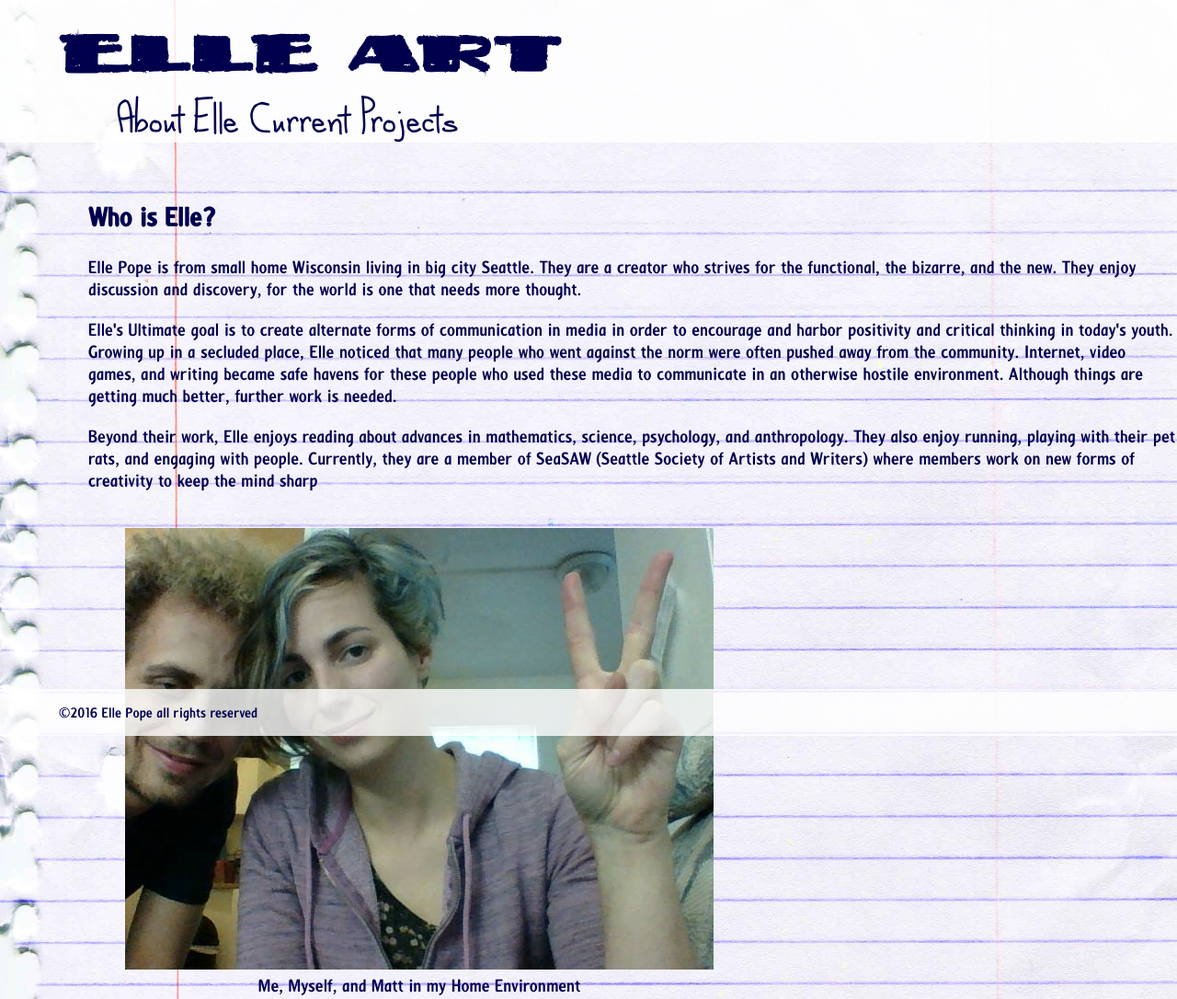
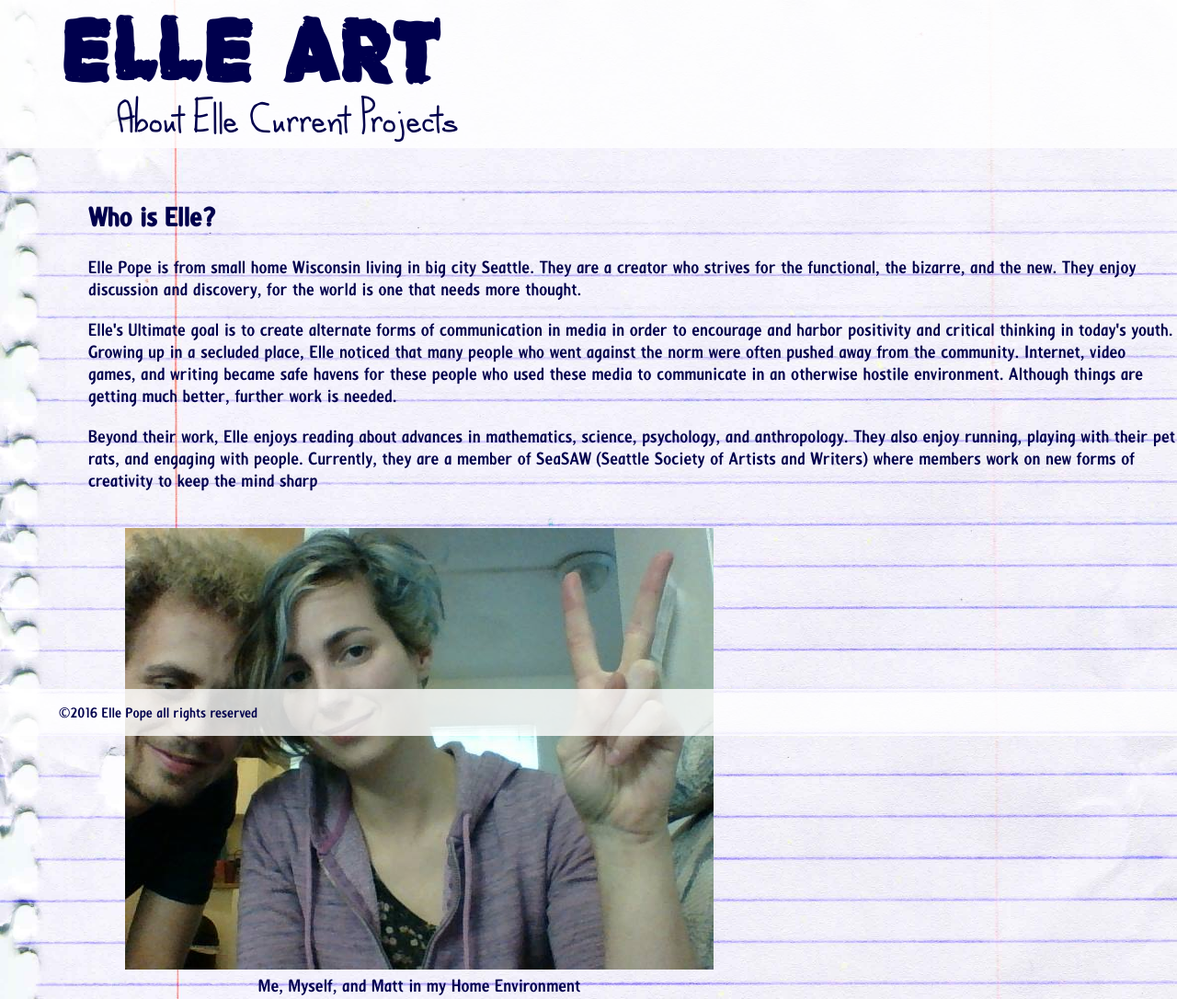
Before and after one commit to MissElle/portfolio, a plain HTML site: page index.html in a window 1280 px wide. Shown: the top 1086 px of the page at 92% size. Drawn offline with Linux system fonts and the light colour scheme.

Commit message:
still didn't work with new styling and publishing of font. Replacing font for font familyi headingfont and will see what happens once published

```diff
--- a/styles/first-stylesheet.css
+++ b/styles/first-stylesheet.css
@@ -1,6 +1,6 @@
 @font-face {
   font-family: headingfont;
-  src: url(../fonts/fat-stack.ttf);
+  src: url(../fonts/vtks-longtime.ttf);
 }
 
 @font-face {
```
